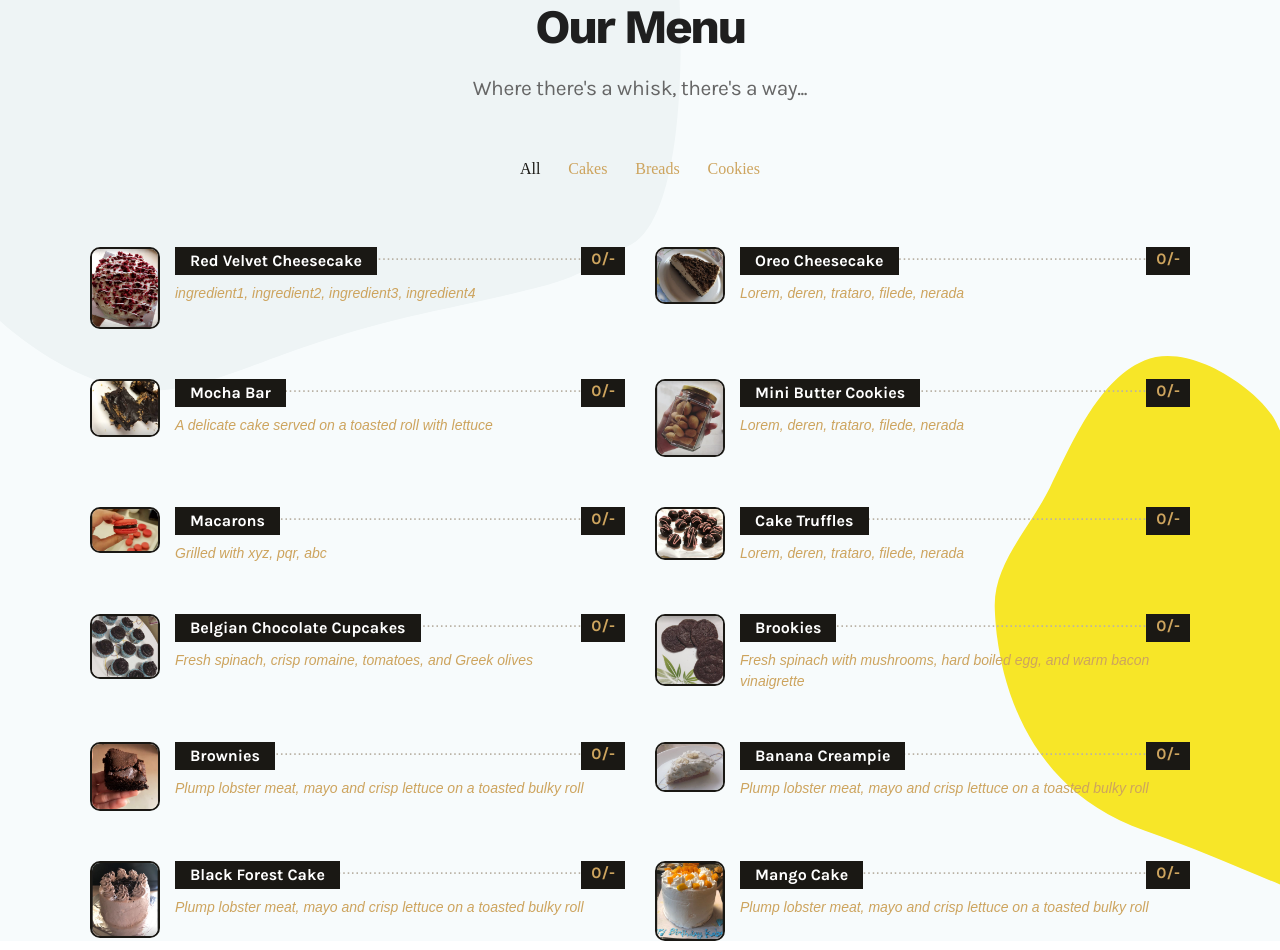
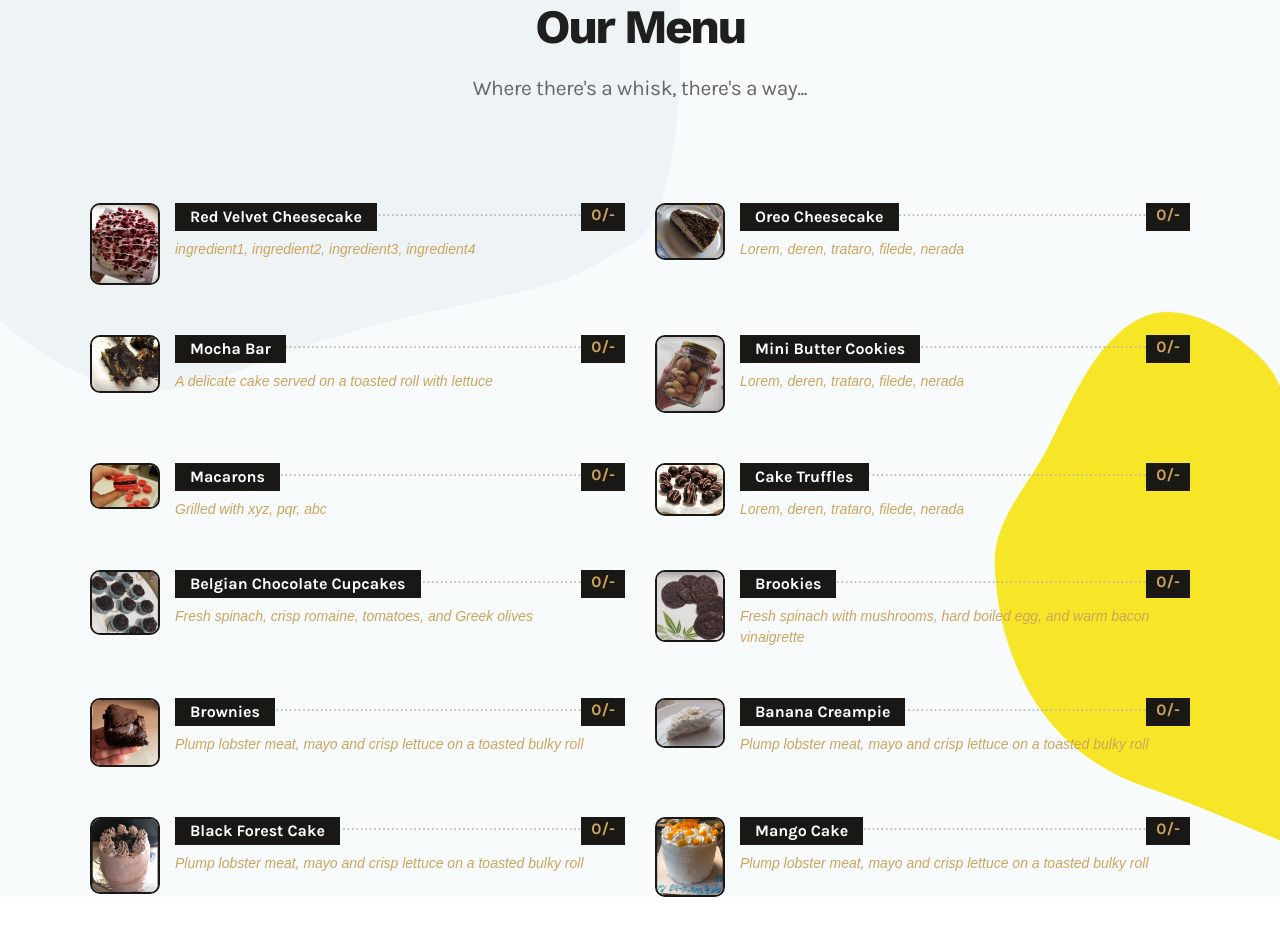
Before and after one commit to ishubham21/demo-templates, a plain HTML site: page tinyinthekitchen/index.html in a window 1280 px wide. Shown: the part 1141-2091 px from the top of the page. Drawn offline with nearby package versions, Linux system fonts and the light colour scheme.

```diff
--- a/tinyinthekitchen/index.html
+++ b/tinyinthekitchen/index.html
@@ -269,7 +269,7 @@
         </div>
 
         <div class="menu">
-          <div class="row" data-aos="fade-up" data-aos-delay="400">
+          <!-- <div class="row" data-aos="fade-up" data-aos-delay="400">
             <div class="col-lg-12 d-flex justify-content-center">
               <ul id="menu-flters">
                 <li data-filter="*" class="filter-active">All</li>
@@ -278,7 +278,7 @@
                 <li data-filter=".filter-specialty">Cookies</li>
               </ul>
             </div>
-          </div>
+          </div> -->
 
           <div class="row menu-container" data-aos="fade-up" data-aos-delay="400">
 
```
